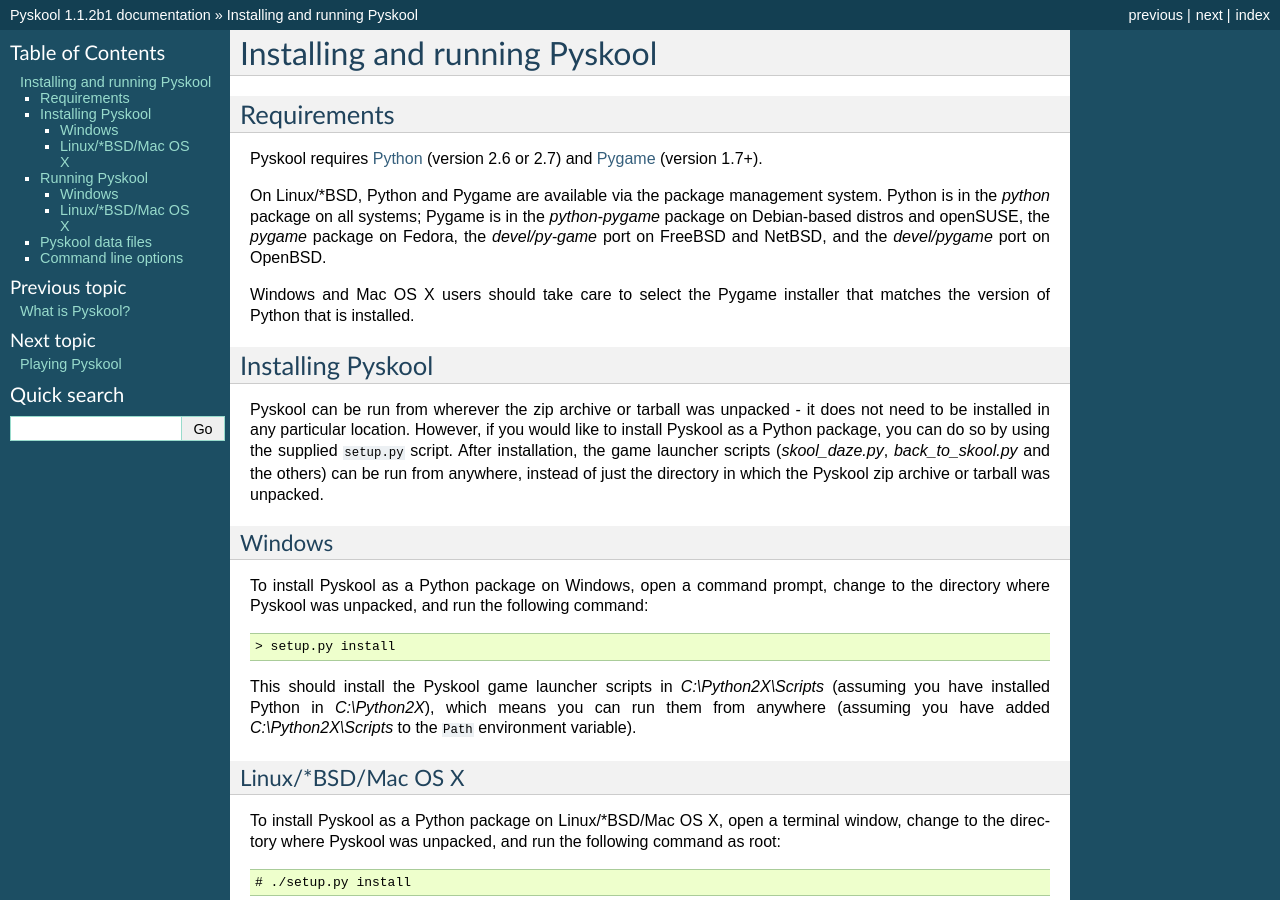
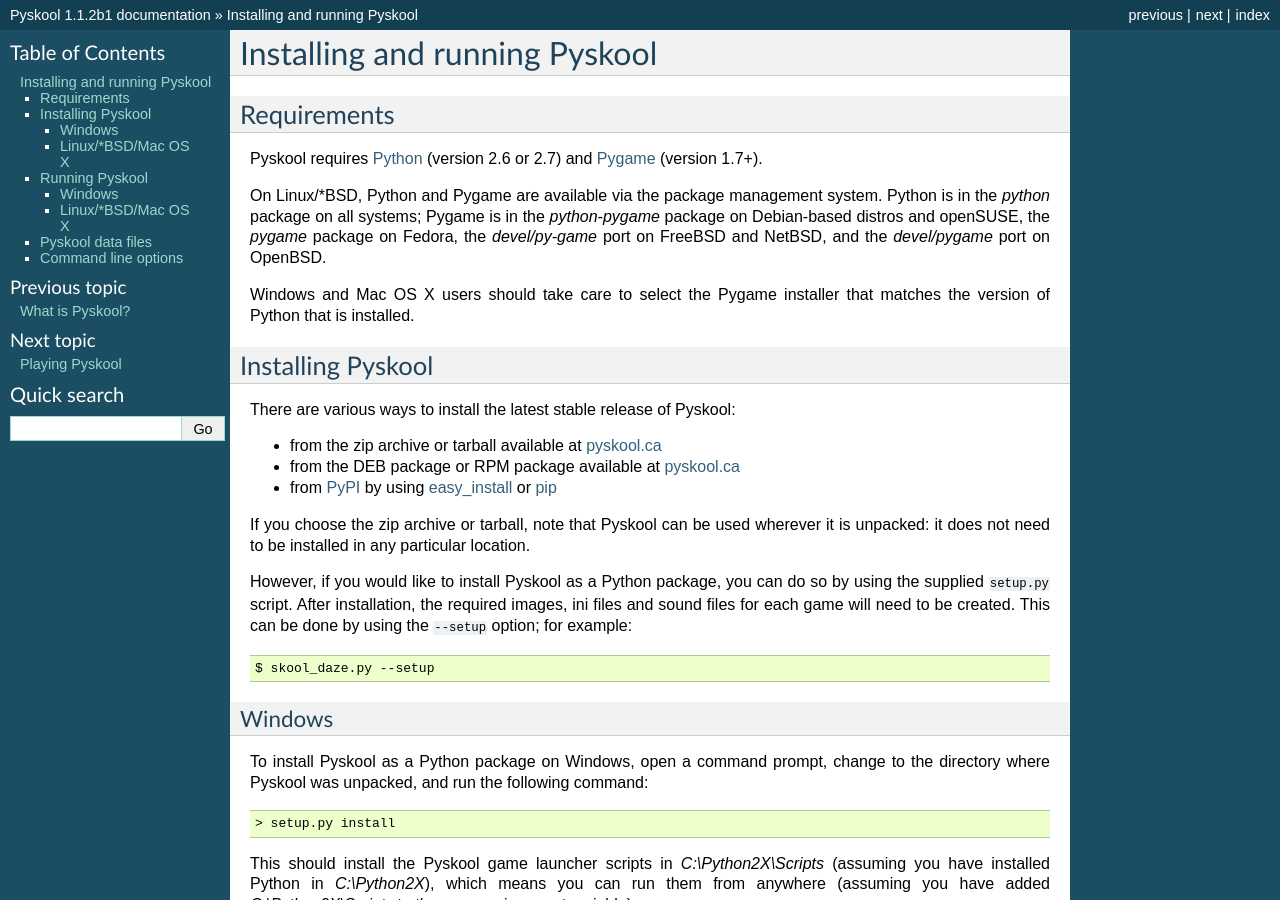
Before and after one commit to skoolkid/pyskool, a Sphinx documentation site: the page built from sphinx/source/run.rst, in a window 1280 px wide and 900 px high. Built offline with Sphinx 7.4.7, drawn with Linux system fonts in a browser that asks for light colours.

Commit message:
Update the documentation on installing Pyskool

```diff
--- a/sphinx/source/run.rst
+++ b/sphinx/source/run.rst
@@ -17,13 +17,25 @@
 
 Installing Pyskool
 ------------------
-Pyskool can be run from wherever the zip archive or tarball was unpacked - it
-does not need to be installed in any particular location. However, if you would
-like to install Pyskool as a Python package, you can do so by using the
-supplied ``setup.py`` script. After installation, the game launcher scripts
-(`skool_daze.py`, `back_to_skool.py` and the others) can be run from anywhere,
-instead of just the directory in which the Pyskool zip archive or tarball was
-unpacked.
+There are various ways to install the latest stable release of Pyskool:
+
+* from the zip archive or tarball available at
+  `pyskool.ca <http://pyskool.ca/?page_id=44>`_
+* from the DEB package or RPM package available at `pyskool.ca`_
+* from `PyPI <https://pypi.python.org/pypi/pyskool>`_ by using
+  `easy_install <https://pythonhosted.org/setuptools/easy_install.html>`_ or
+  `pip <http://www.pip-installer.org/>`_
+
+If you choose the zip archive or tarball, note that Pyskool can be used
+wherever it is unpacked: it does not need to be installed in any particular
+location.
+
+However, if you would like to install Pyskool as a Python package, you can do
+so by using the supplied ``setup.py`` script. After installation, the required
+images, ini files and sound files for each game will need to be created. This
+can be done by using the ``--setup`` option; for example::
+
+  $ skool_daze.py --setup
 
 Windows
 ^^^^^^^
```
